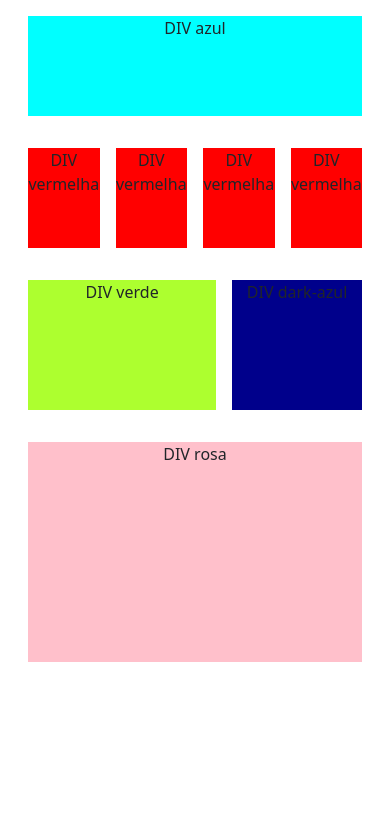
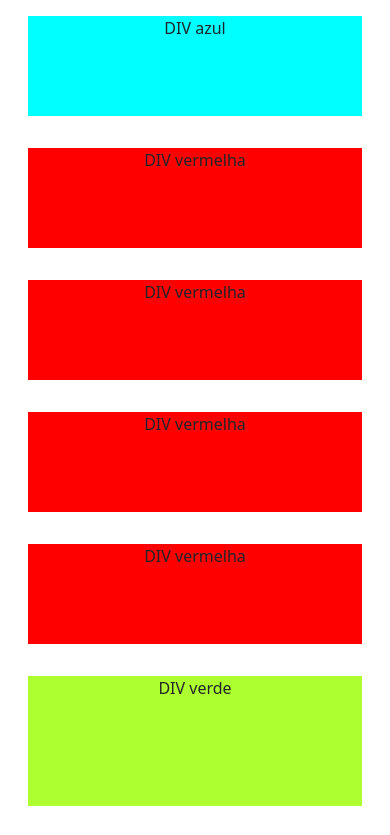
Before and after one commit to henricavalheiro99/Bootstrap, a plain HTML site: page Botstrap/Exercícios/ex1.html in a window 390 px wide. Shown: the top 835 px of the page. Drawn offline with nearby package versions, Linux system fonts and the light colour scheme.

Commit message:
Atualização

```diff
--- a/Botstrap/Exercícios/ex1.html
+++ b/Botstrap/Exercícios/ex1.html
@@ -13,14 +13,14 @@
     <div class="container-fluid text-center">
         <!-- container here -->
         <div class="row g-3 p-3">
-            <div class="col-12"><p class="p1">DIV azul</p></div>
-            <div class="col-3"><p class="p2">DIV vermelha</p></div>
-            <div class="col-3"><p class="p2">DIV vermelha</p></div>
-            <div class="col-3"><p class="p2">DIV vermelha</p></div>
-            <div class="col-3"><p class="p2">DIV vermelha</p></div>
-            <div class="col-7"><p class="p3">DIV verde</p></div>
-            <div class="col-5"><p class="p4">DIV dark-azul</p></div>
-            <div class="col-12"><p class="p5">DIV rosa</p></div>
+            <div class="col-sm-12"><p class="p1">DIV azul</p></div>
+            <div class="col-sm-3"><p class="p2">DIV vermelha</p></div>
+            <div class="col-sm-3"><p class="p2">DIV vermelha</p></div>
+            <div class="col-sm-3"><p class="p2">DIV vermelha</p></div>
+            <div class="col-sm-3"><p class="p2">DIV vermelha</p></div>
+            <div class="col-sm-7"><p class="p3">DIV verde</p></div>
+            <div class="col-sm-5"><p class="p4">DIV dark-azul</p></div>
+            <div class="col-sm-12"><p class="p5">DIV rosa</p></div>
         </div>
     </div>
     <style>
```
